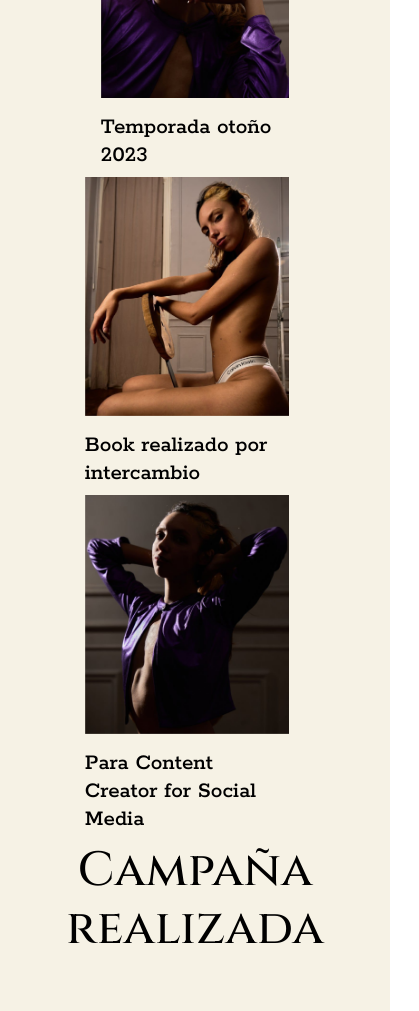
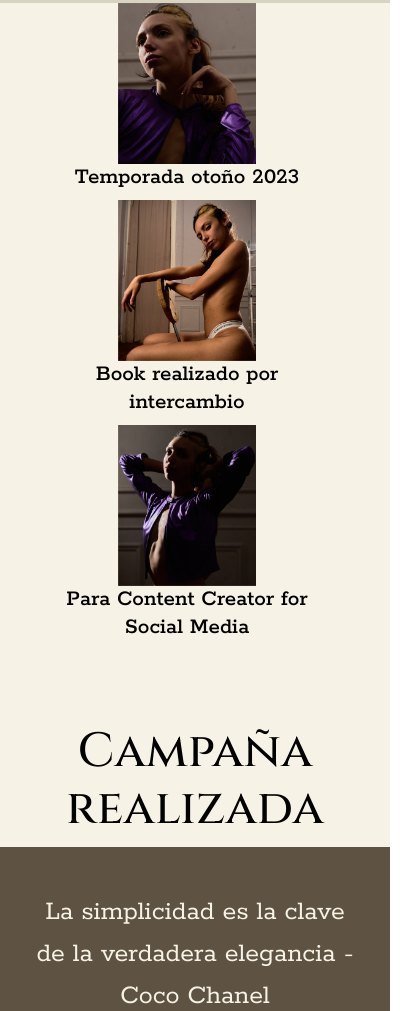
Before and after one commit to Zven94/mar-portfolio, a website: page index.html in a window 390 px wide. Shown: the part 1685-2696 px from the top of the page, 419 px wide, since content can reach past the window. Drawn offline with nearby package versions, Linux system fonts and the light colour scheme.

Commit message:
updated stlye for desktop

```diff
--- a/index.html
+++ b/index.html
@@ -22,7 +22,7 @@
       <div class="mb-4">
         <h1>Mi portafolio</h1>
       </div>
-      <div class="d-flex justify-content-between align-items-center section-1-div">
+      <div class="w-100 d-flex justify-content-between align-items-center section-1-div">
         <div class="m-3">
           <h2 class="section-1-h2">Mar</h2>
           <h2 class="section-1-h2">Mágica</h2>
@@ -57,19 +57,19 @@
     </section>
 
     <section class="w-100 d-flex flex-column justify-content-center align-items-center section-3" id="miTrabajo">
-      <div class=" w-100 h-100 d-flex flex-column justify-content-between align-items-center pb-5 ps-5 pe-5">
-        <div class="w-75 d-flex justify-content-center section-3-div">
-          <div class="ms-3 me-3">
+      <div class=" w-100 h-100 d-flex flex-column justify-content-between align-items-center">
+        <div class="d-flex justify-content-center section-3-div">
+          <div class="me-3 d-flex flex-column justify-content-center align-items-center">
             <img src="./assets/images/image-3-1.png" alt="" class="image-3-1">
-            <h3 class="mt-3 section-3-h3">Temporada otoño 2023</h3>
+            <h3 class="section-3-h3">Temporada otoño 2023</h3>
           </div>
-          <div class="me-3">
+          <div class="me-3 d-flex flex-column justify-content-center align-items-center">
             <img src="./assets/images/image-3-2.png" alt="" class="image-3-2">
-            <h3 class="mt-3 section-3-h3">Book realizado por intercambio</h3>
+            <h3 class="section-3-h3">Book realizado por intercambio</h3>
           </div>
-          <div class="me-3">
+          <div class="me-3 d-flex flex-column justify-content-center align-items-center">
             <img src="./assets/images/image-3-3.png" alt="" class="image-3-3">
-            <h3 class="mt-3 section-3-h3">Para Content Creator for Social Media</h3>
+            <h3 class="section-3-h3">Para Content Creator for Social Media</h3>
           </div>
         </div>
         <div class="w-100 d-flex justify-content-end">
@@ -82,8 +82,8 @@
 
     <section class="section-4">
       <div class="d-flex justify-content-between section-4-div">
-        <div class="w-50 d-flex flex-column justify-content-end align-items-center">
-          <p class="section-4-p pb-5 ps-5 pe-5">La simplicidad es la clave de la verdadera elegancia - Coco Chanel</p>
+        <div class="d-flex flex-column justify-content-end align-items-center section-4-div-2">
+          <p class="section-4-p">La simplicidad es la clave de la verdadera elegancia - Coco Chanel</p>
         </div>
         <div class="w-50 d-flex justify-content-end">
           <img src="./assets/images/image-4.jpg" alt="" class="section-4-img">
@@ -168,7 +168,7 @@
     </section>
 
     <section class="section-7 w-100 p-5">
-      <div class="d-flex justify-content-between h-100 section-7-div">
+      <div class="d-flex justify-content-between section-7-div">
         <div class="d-flex flex-column justify-content-between h-25 section-7-div-2">
           <h3 class="section-7-h3 d-flex align-items-center"><i
               class="bi bi-geo-alt-fill me-2 d-flex align-items-center"></i> General San Martin, GBA Norte,
--- a/style.css
+++ b/style.css
@@ -63,6 +63,10 @@ h1 {
   height: 100vh;
   background-color: #F6F2E5;
 
+  .section-3-div {
+    width: 75%;
+  }
+
   .section-3-h3 {
     font-family: 'Rokkitt', sans-serif;
   }
@@ -83,7 +87,12 @@ h1 {
   height: 100vh;
   color: #F6F2E5;
 
+  .section-4-div-2 {
+    width: 50%;
+  }
+
   .section-4-p {
+    padding: 3%;
     font-family: 'Rokkitt', sans-serif;
     font-size: 1.75rem;
     text-align: center;
@@ -158,6 +167,8 @@ h1 {
   background-color: #F6F2E5;
 
   .section-7-div {
+
+    height: 100%;
     flex-direction: column;
   }
 
@@ -236,7 +247,7 @@ h1 {
   }
 
   .section-2 {
-    height: 100%;
+    height: 100vh;
     color: #000;
     background-color: #D9D4C1;
 
@@ -262,9 +273,10 @@ h1 {
 
   .section-3 {
 
-    height: 100%;
+    height: 100vh;
 
     .section-3-div {
+      width: 75%;
       display: flex;
       flex-direction: column;
       align-items: center;
@@ -274,7 +286,7 @@ h1 {
     .image-3-1,
     .image-3-2,
     .image-3-3 {
-      width: 100%;
+      width: 50%;
       display: flex;
       align-items: center;
     }
@@ -282,17 +294,31 @@ h1 {
     .button-Campains-h2 {
       font-size: 3rem;
     }
+
+    .section-3-h3 {
+      text-align: center;
+    }
   }
 
   .section-4 {
     flex-direction: column;
-    height: 100%;
+    height: 100vh;
 
     .section-4-div {
+      height: 100%;
       display: flex;
       flex-direction: column;
       align-items: center;
-      justify-content: center;
+
+      .section-4-div-2 {
+        width: 100%;
+
+        .section-4-p {
+          margin: 2rem 1rem;
+          font-size: 1.75rem;
+          text-align: center;
+        }
+      }
     }
 
     .section-4-img {
@@ -356,6 +382,7 @@ h1 {
 
     .section-7-div {
 
+      height: 75%;
       flex-direction: column-reverse;
 
       .section-7-div-2 {
```
